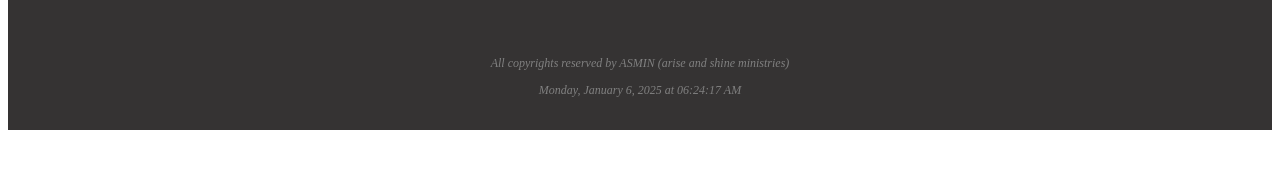
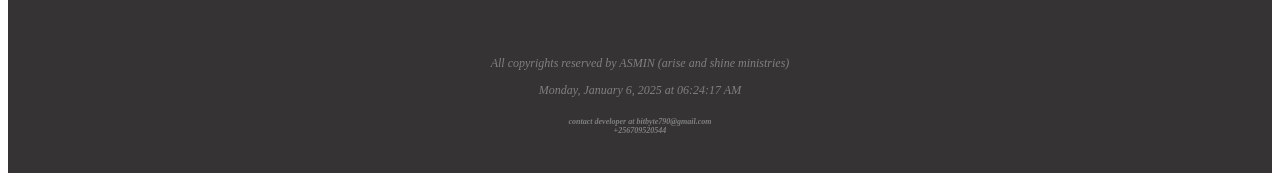
Before and after one commit to bitbyte24/asmin, a website: page index.html in a window 1280 px wide. Shown: the part 5108-5281 px from the top of the page. Before the commit the page ends 5238 px from the top, so only its background shows below. Drawn offline with Linux system fonts and the light colour scheme.

Commit message:
Update index.html
update5

```diff
--- a/index.html
+++ b/index.html
@@ -173,6 +173,7 @@
         <footer role="footer">
             All copyrights reserved by ASMIN (arise and shine ministries) <br>
             <p id="date"></p>
+            <h6>contact developer at bitbyte790@gmail.com<br>+256709520544</h6>
         </footer>
         </div><br><br>
 
```
